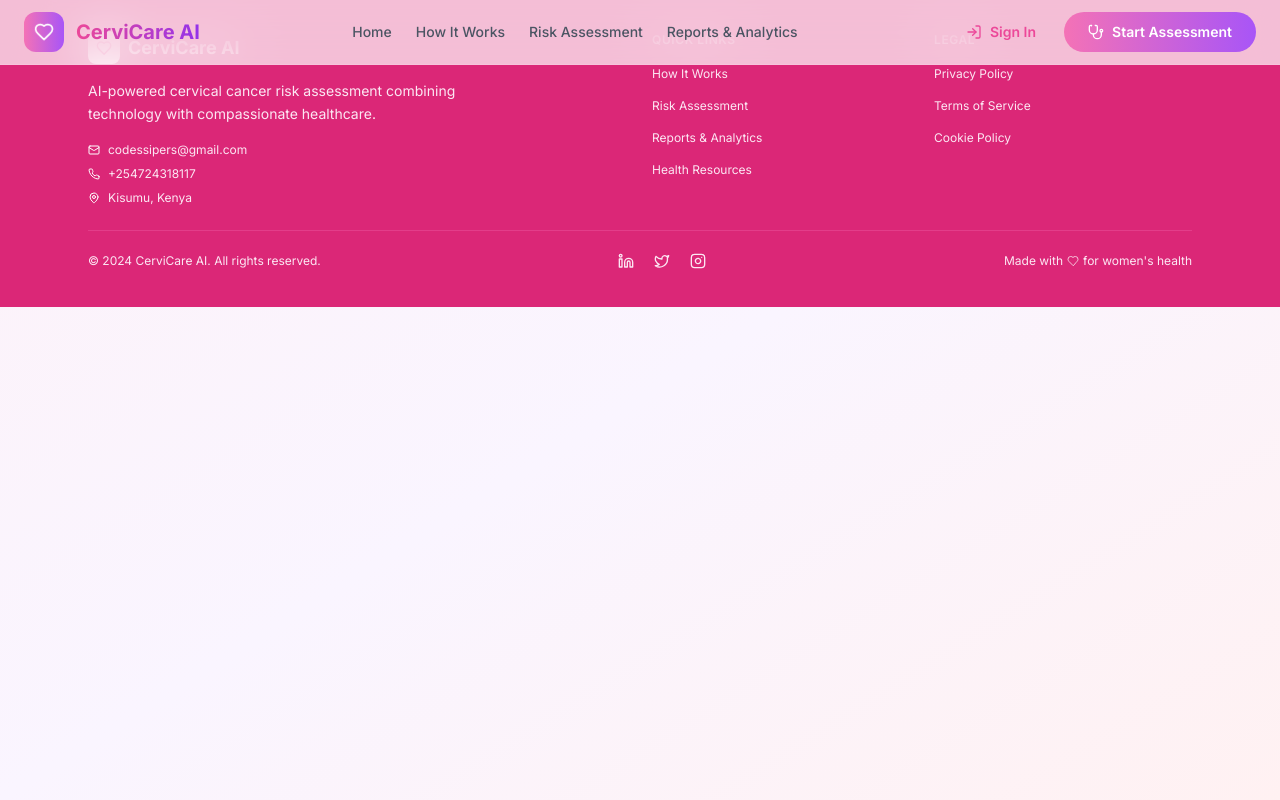
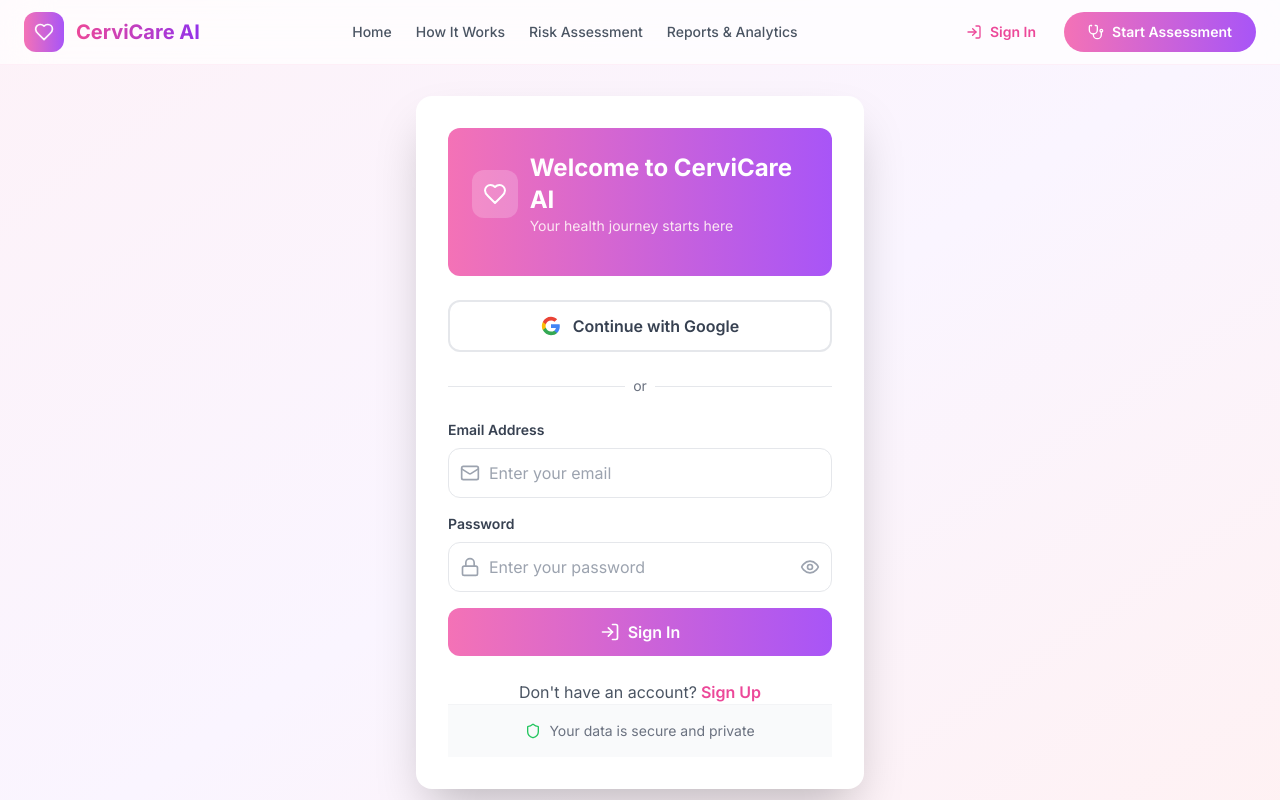
Before and after one commit to nyagooh/CervCareAI, a Next.js app in the folder my-frontend/: page /signup in a window 1280 px wide. Shown: the top 800 px of the page. Built offline with nearby package versions, Linux system fonts and the light colour scheme.

Commit message:
update sign up modal to  be a form not aa  modal

```diff
--- a/my-frontend/src/app/components/SignInModal.tsx
+++ b/my-frontend/src/app/components/SignInModal.tsx
@@ -3,17 +3,13 @@
 import React, { useState } from 'react';
 import { X, LogIn, Shield, Heart, Mail, Lock, Eye, EyeOff } from 'lucide-react';
 
-interface SignInModalProps {
-  isOpen: boolean;
-  onClose: () => void;
-}
-
-const SignInModal = ({ isOpen, onClose }: SignInModalProps) => {
+const SignIn = () => {
   const [isSignUp, setIsSignUp] = useState(false);
   const [showPassword, setShowPassword] = useState(false);
   const [email, setEmail] = useState('');
   const [password, setPassword] = useState('');
   const [isLoading, setIsLoading] = useState(false);
+  const [emailError, setEmailError] = useState('');
 
   const handleGoogleSignIn = async () => {
     setIsLoading(true);
@@ -40,27 +36,11 @@ const SignInModal = ({ isOpen, onClose }: SignInModalProps) => {
     }
   };
 
-  if (!isOpen) return null;
-
   return (
-    <div className="fixed inset-0 z-50 flex items-center justify-center">
-      {/* Backdrop */}
-      <div
-        className="absolute inset-0 bg-black/50 backdrop-blur-sm"
-        onClick={onClose}
-      />
-
-      {/* Modal */}
-      <div className="relative bg-white rounded-2xl shadow-2xl w-full max-w-md mx-4 overflow-hidden">
+  <div className="flex flex-col items-center justify-center min-h-screen bg-gradient-to-br from-pink-50 via-purple-50 to-rose-50 py-24 px-4 sm:px-6 lg:px-8">
+    <div className="max-w-md w-full bg-white p-8 rounded-2xl shadow-2xl">
       {/* Header */}
-        <div className="bg-gradient-to-r from-pink-400 to-purple-500 p-6 text-white relative">
-          <button
-            onClick={onClose}
-            className="absolute top-4 right-4 p-2 hover:bg-white/20 rounded-full transition-colors"
-          >
-            <X className="w-5 h-5" />
-          </button>
-
+      <div className="bg-gradient-to-r from-pink-400 to-purple-500 p-6 text-white rounded-xl mb-6 relative">
         <div className="flex items-center gap-3 mb-4">
           <div className="w-12 h-12 bg-white/20 rounded-xl flex items-center justify-center">
             <Heart className="w-6 h-6" />
@@ -71,9 +51,8 @@ const SignInModal = ({ isOpen, onClose }: SignInModalProps) => {
           </div>
         </div>
       </div>
-
       {/* Content */}
-        <div className="p-6">
+      <div>
           {/* Google Sign In */}
           <button
             onClick={handleGoogleSignIn}
@@ -109,12 +88,22 @@ const SignInModal = ({ isOpen, onClose }: SignInModalProps) => {
                 <input
                   type="email"
                   value={email}
-                  onChange={(e) => setEmail(e.target.value)}
-                  className="w-full pl-10 pr-4 py-3 border border-gray-200 rounded-xl focus:border-pink-400 focus:ring-2 focus:ring-pink-100 transition-all duration-300"
+                  onChange={(e) => {
+                    setEmail(e.target.value);
+                    if (e.target.value && !e.target.value.includes('@')) {
+                      setEmailError('Please enter a valid email address.');
+                    } else {
+                      setEmailError('');
+                    }
+                  }}
+                  className={`w-full pl-10 pr-4 py-3 border rounded-xl focus:border-pink-400 focus:ring-2 focus:ring-pink-100 transition-all duration-300 ${emailError ? 'border-red-500' : 'border-gray-200'}`}
                   placeholder="Enter your email"
                   required
                 />
               </div>
+              {emailError && (
+                <p className="text-red-500 text-xs mt-1">{emailError}</p>
+              )}
             </div>
 
             <div>
@@ -177,4 +166,4 @@ const SignInModal = ({ isOpen, onClose }: SignInModalProps) => {
   );
 };
 
-export default SignInModal;
+export default SignIn;
```
Lines whose indentation alone changed are shown as unchanged.
